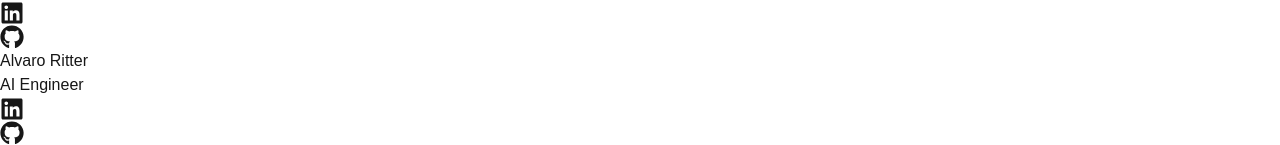
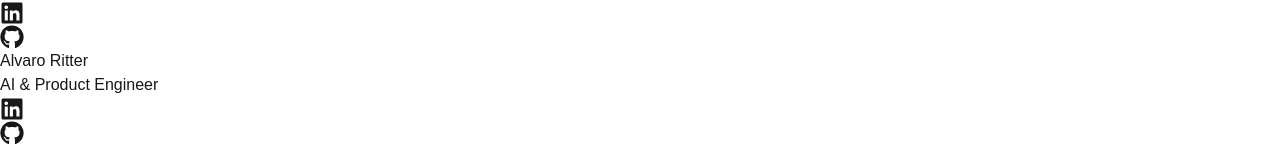
Before and after one commit to danielsanjosepro/hawkeye, a Next.js app: page / in a window 1280 px wide. Shown: the part 1005-1150 px from the top of the page. Built offline with nearby package versions, Linux system fonts and the light colour scheme.

Commit message:
Modified titles

```diff
--- a/src/app/page.tsx
+++ b/src/app/page.tsx
@@ -42,7 +42,7 @@ const teamMembers = [
   {
     id: 4,
     name: "Alvaro Ritter",
-    role: "AI Engineer",
+    role: "AI & Product Engineer",
     image: getImagePath("/images/team/alvaro.jpeg"),
     linkedin: "https://www.linkedin.com/in/alvaro-ritter/",
     github: "https://github.com/alvaroritter"
```
